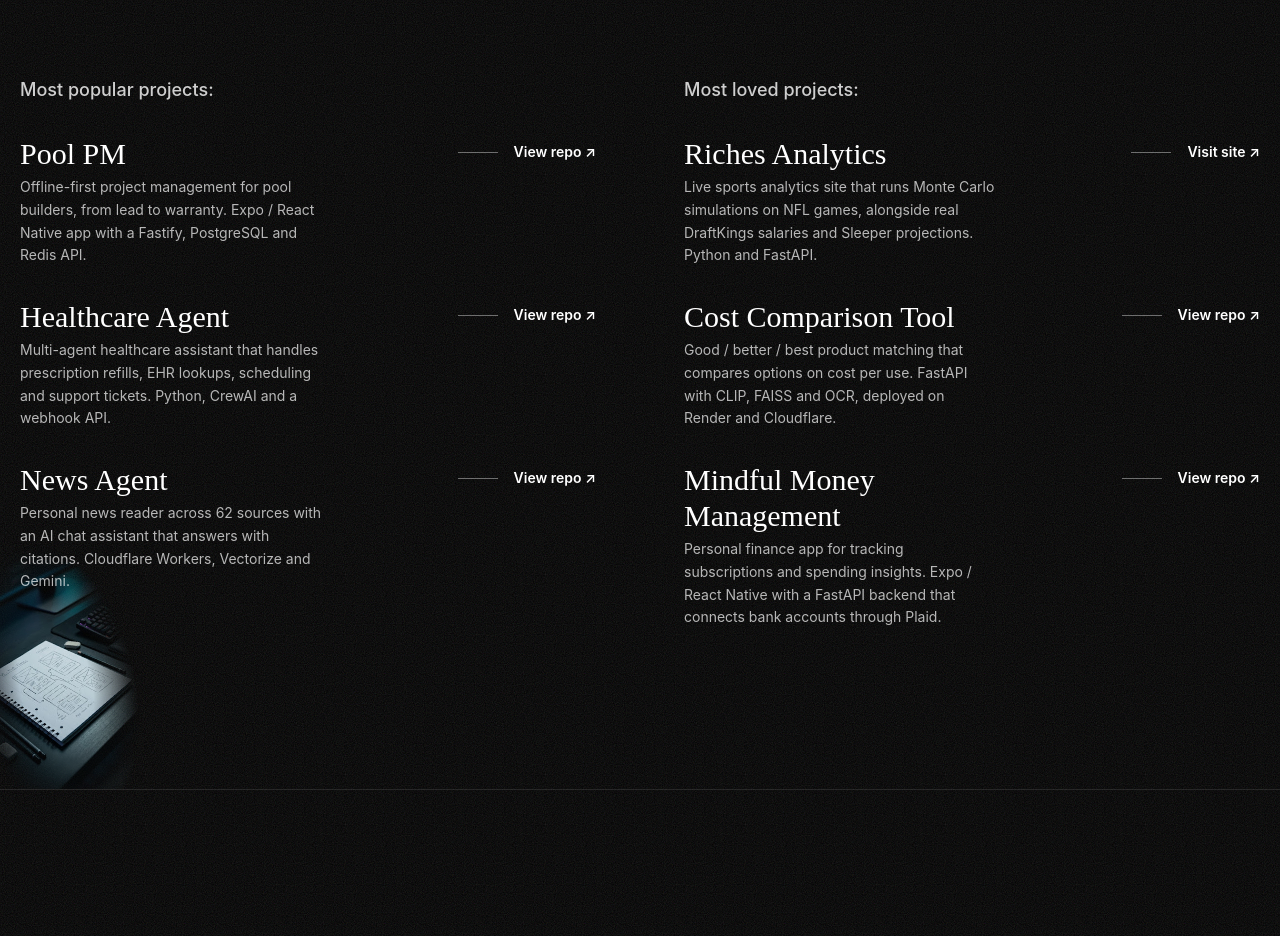
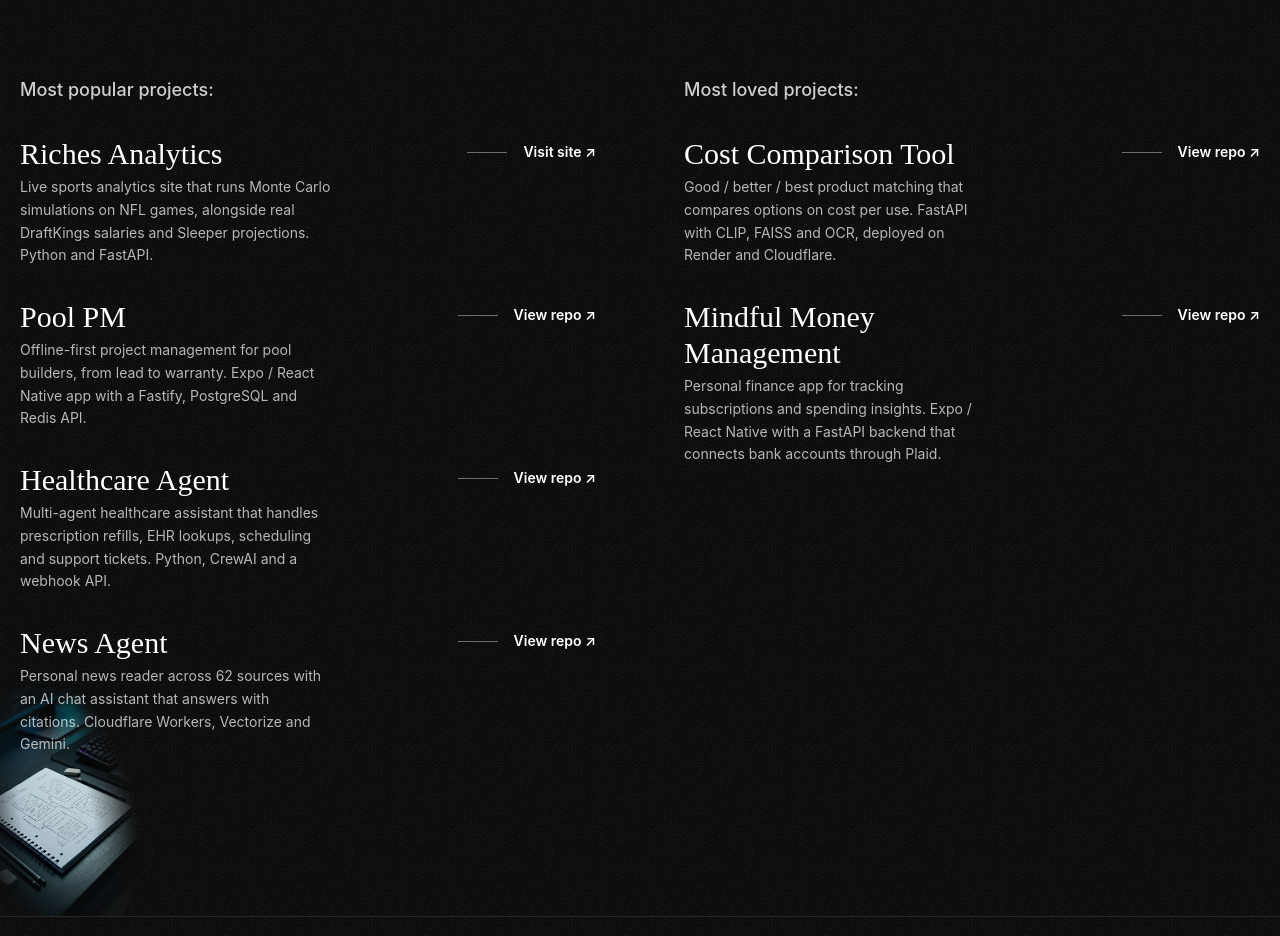
Before and after one commit to hgkf7y4kn6-droid/GSAP-Web-dom, a React (Vite) app: page / in a window 1280 px wide. Shown: the part 1460-2396 px from the top of the page. Built offline with nearby package versions, Linux system fonts and the light colour scheme.

Commit message:
Lead the projects list with Riches Analytics
Co-Authored-By: Claude Opus 5.5 <noreply@anthropic.com>
Claude-Session: https://claude.ai/code/session_01X1nMg8GqBDFMR6X9zphWgx

```diff
--- a/constants/index.js
+++ b/constants/index.js
@@ -14,6 +14,13 @@ const navLinks = [
 ];
 
 const projectLists = [
+  {
+    name: "Riches Analytics",
+    summary:
+      "Live sports analytics site that runs Monte Carlo simulations on NFL games, alongside real DraftKings salaries and Sleeper projections. Python and FastAPI.",
+    url: "https://dfsriches.richesdigitalventures.com",
+    linkLabel: "Visit site",
+  },
   {
     name: "Pool PM",
     summary:
@@ -35,13 +42,6 @@ const projectLists = [
 ];
 
 const lovedProjects = [
-  {
-    name: "Riches Analytics",
-    summary:
-      "Live sports analytics site that runs Monte Carlo simulations on NFL games, alongside real DraftKings salaries and Sleeper projections. Python and FastAPI.",
-    url: "https://dfsriches.richesdigitalventures.com",
-    linkLabel: "Visit site",
-  },
   {
     name: "Cost Comparison Tool",
     summary:
```
